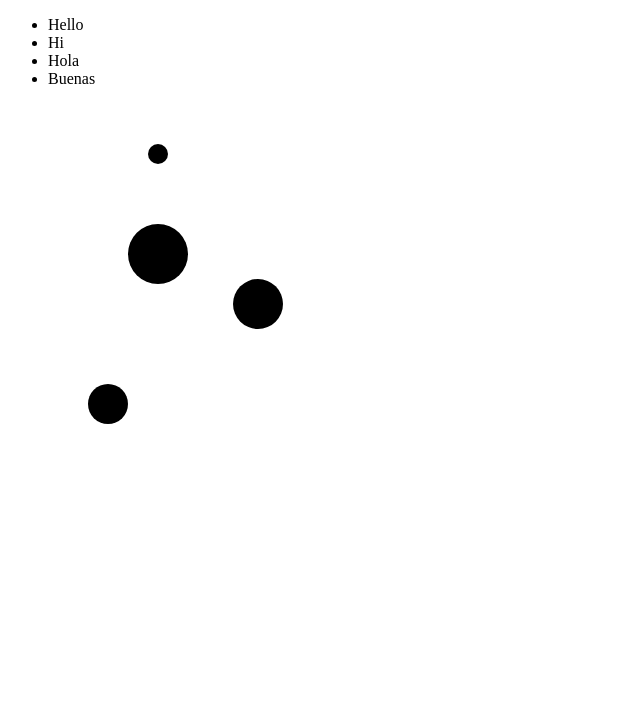
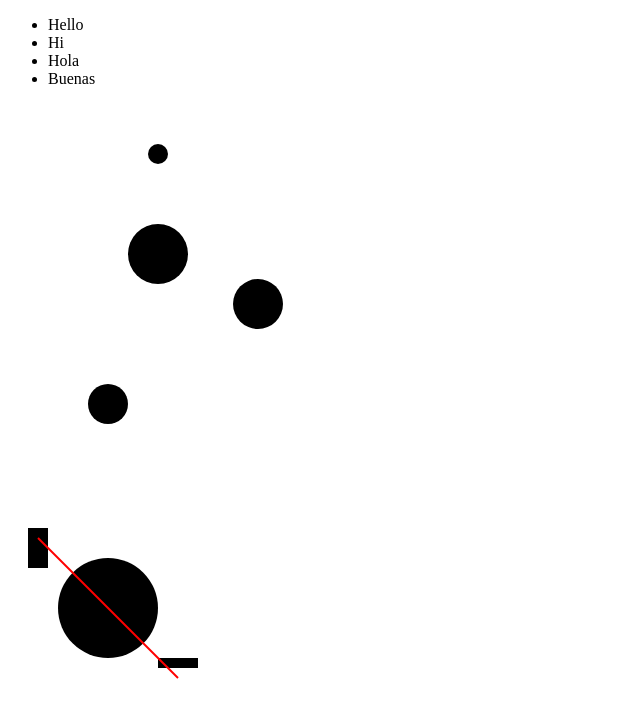
Before and after one commit to bpcb/gh_viz, a plain HTML site: page assignment1/index.html in a window 1280 px wide. Shown: the whole page, without its empty margins (0-640 px from the left). Drawn offline with Linux system fonts and the light colour scheme.

Commit message:
Updating assignment1

```diff
--- a/assignment1/index.html
+++ b/assignment1/index.html
@@ -65,7 +65,7 @@
 
 
   <!-- Create a circle element with class "point" -->
-    <circle class="point"></circle>
+    <circle class="point" cx=100 cy=100 r=50></circle>
 
 
   <!-- Create two rectangle elements such that:
@@ -74,17 +74,19 @@
         - Each rectangle has a different width and height
         - The rectangles don't overlap
        -->
-
-
+  <rect id="rect-1" class="my-rects" x=20 y=20 width=20 height=40></rect>
+  <rect id="rect-2" class="my-rects" x=150 y=150 width=40 height=10></rect>
 
 
       <!-- Draw a line that intersects both rectangles -->
+   <line x1=30 y1=30 x2=170 y2=170 style="stroke:rgb(255,0,0);stroke-width:2"></line>
 
-
-
+  </svg>
     <!-- Write some HTML comments below this line -->
     <!-- Here are some of my HTML comments -->
 
+    <!--Hello Mike!
+        How are you? --!>
 
 </body>
 </html>
```
